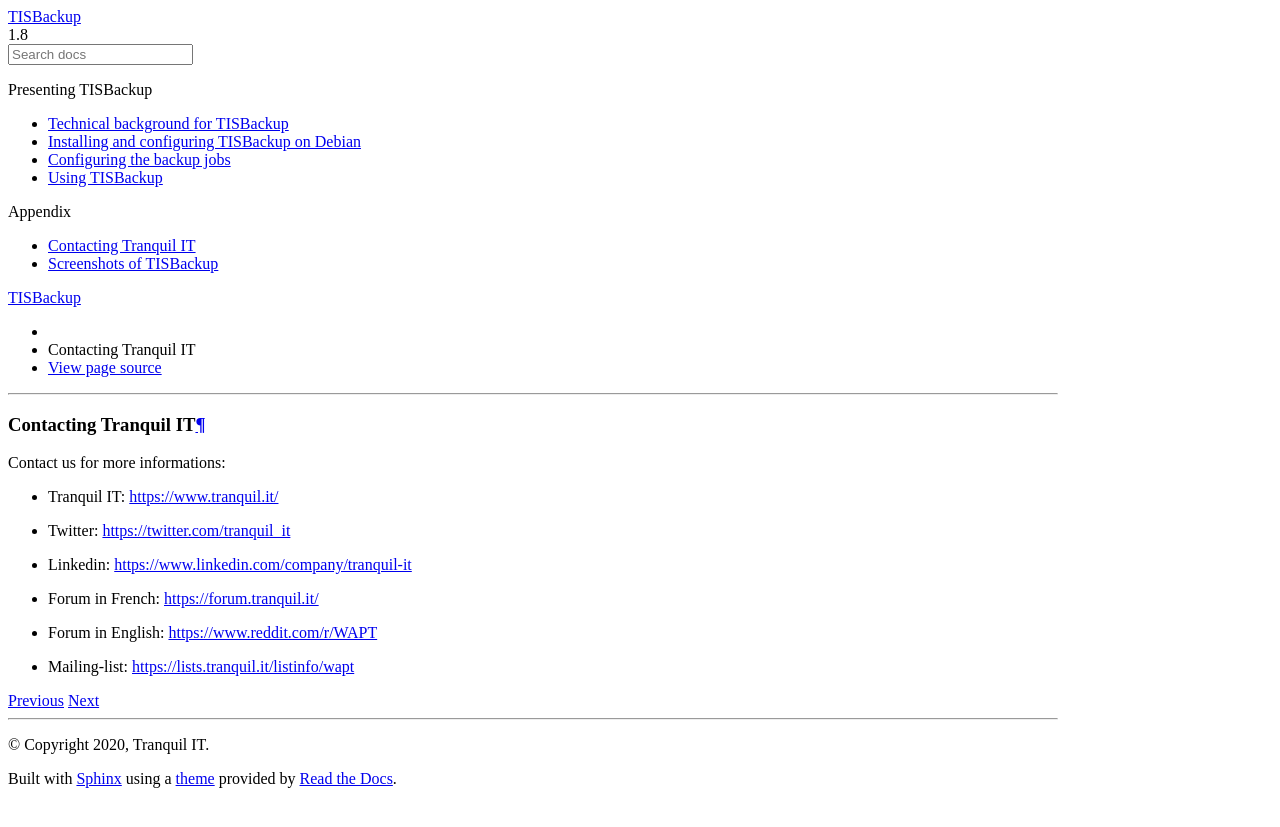
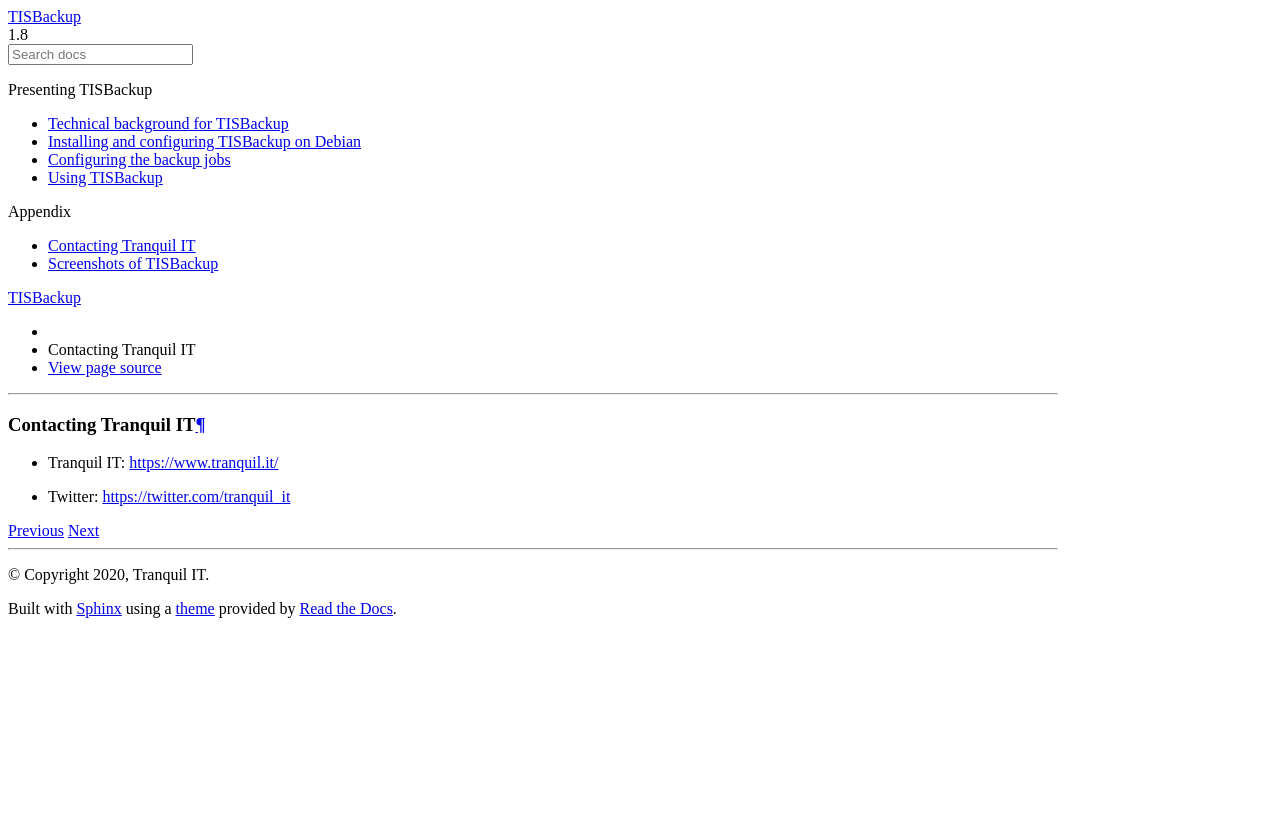
Before and after one commit to tranquilit/TISbackup, a Sphinx documentation site: the page built from doc/source/tranquil-it-contacts.rst, in a window 1280 px wide. Shown: the top 827 px of the page. Built offline with Sphinx 7.4.7 and the Read the Docs theme 2.0.0, drawn with Linux system fonts in a browser that asks for light colours.

Commit message:
README.md and tranquil-it-contacts.rst

```diff
--- a/doc/source/tranquil-it-contacts.rst
+++ b/doc/source/tranquil-it-contacts.rst
@@ -8,18 +8,12 @@
 .. meta::
   :description: Contacting Tranquil IT
   :keywords: WAPT, documentation, website, editor,
-               Twitter, Linkedin, Forum, Mailing List, official website
+               Twitter, official website
 
 .. _contact_tranquil_it:
 
 Contacting Tranquil IT
 ======================
 
-Contact us for more informations:
-
 * Tranquil IT: https://www.tranquil.it/
 * Twitter: https://twitter.com/tranquil_it
-* Linkedin: https://www.linkedin.com/company/tranquil-it
-* Forum in French: https://forum.tranquil.it/
-* Forum in English: https://www.reddit.com/r/WAPT
-* Mailing-list: https://lists.tranquil.it/listinfo/wapt
```
Also changed, not shown: README.md (+6 -2 lines), doc/README.md (deleted).
